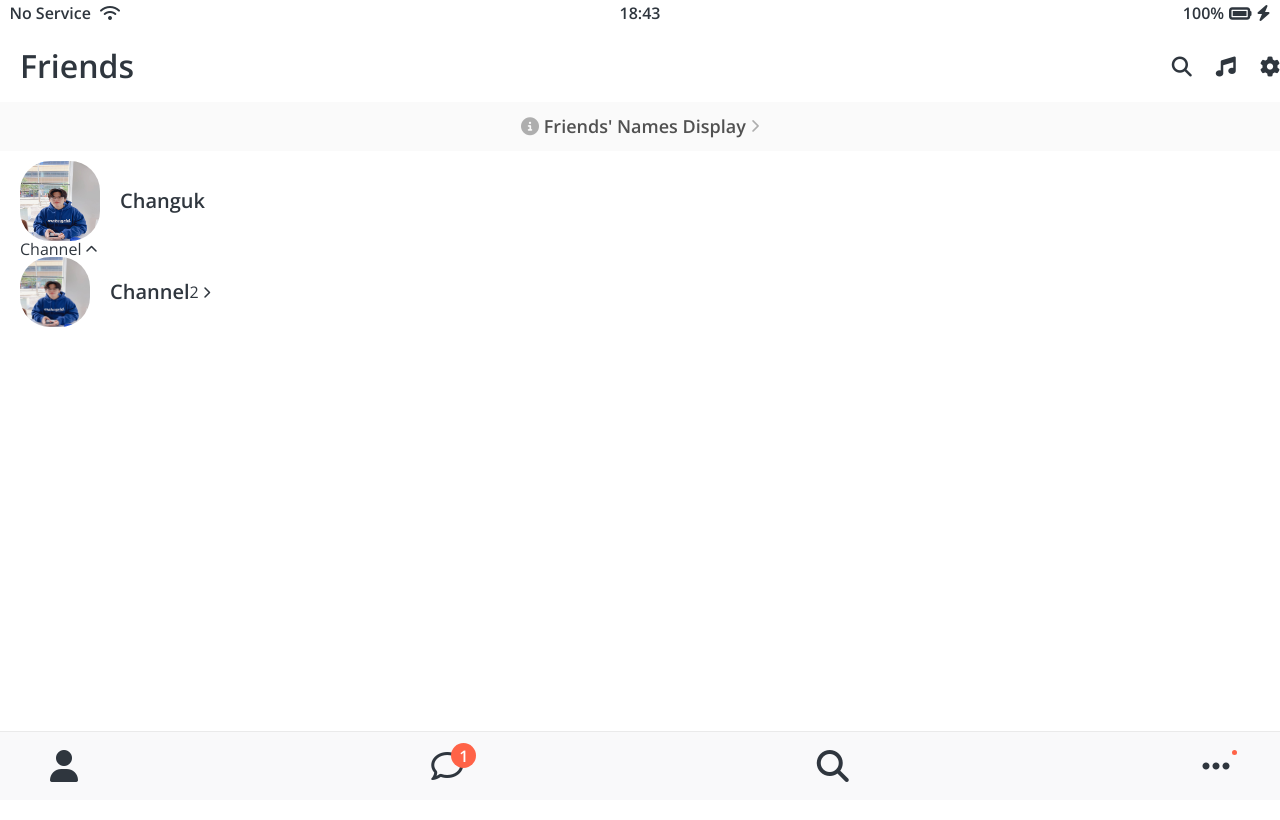
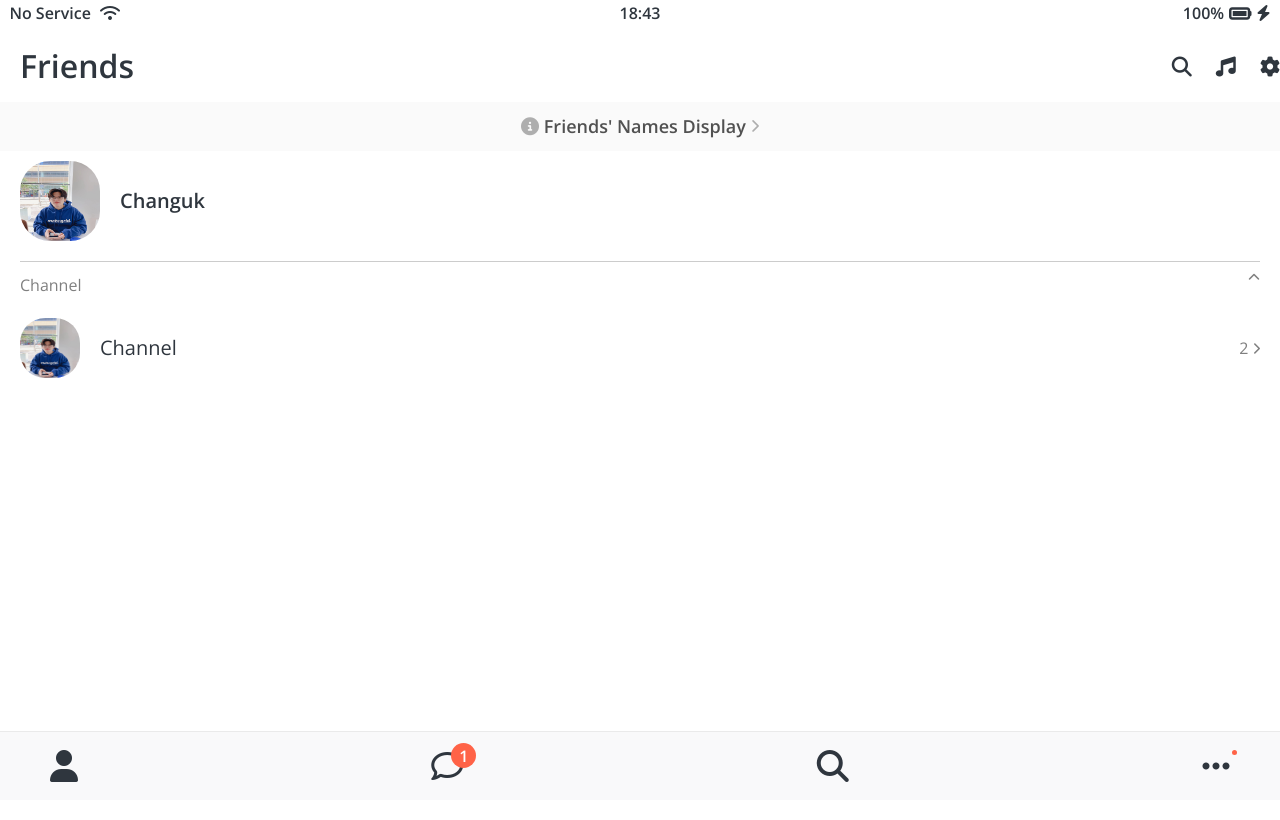
Before and after one commit to funkyblues/kokoa-clone-2021, a plain HTML site: page friends.html in a window 1280 px wide. Shown: the top 820 px of the page. Drawn offline with nearby package versions, Linux system fonts and the light colour scheme.

Commit message:
6.18 Finishing Friends Screen

```diff
--- a/css/components/status-bar.css
+++ b/css/components/status-bar.css
@@ -1,4 +1,5 @@
 .status-bar {
+  background-color: white;
   position: fixed;
   width: 100%;
   display: flex;
--- a/css/components/user-component.css
+++ b/css/components/user-component.css
@@ -1,3 +1,7 @@
+.user-component {
+  justify-content: space-between;
+}
+
 .user-component,
 .user-component__column:first-child {
   display: flex;
@@ -26,3 +30,19 @@
   width: 80px;
   height: 80px;
 }
+
+.user-component__avatar--sm {
+  width: 60px;
+  height: 60px;
+  border-radius: 25px;
+}
+
+.user-component__title--not-bold {
+  font-weight: 400;
+}
+
+.user-component__column:last-child {
+  color: rgba(0, 0, 0, 0.5);
+  align-items: center;
+  justify-content: center;
+}
--- a/css/screens/friends.css
+++ b/css/screens/friends.css
@@ -17,3 +17,16 @@
   padding: 0px var(--horizontal-space);
   /* header와 같은 px만큼 들어감~ */
 }
+
+.friends-screen__channel {
+  margin-top: 20px;
+  border-top: 1px solid rgba(0, 0, 0, 0.2);
+  padding-top: 15px;
+}
+
+.friends-screen__channel-header {
+  margin-bottom: 25px;
+  display: flex;
+  justify-content: space-between;
+  color: rgba(0, 0, 0, 0.5);
+}
--- a/friends.html
+++ b/friends.html
@@ -65,7 +65,9 @@
               class="user-component__avatar user-component__avatar--sm"
             />
             <div class="user-component__text">
-              <h4 class="user-component__title">Channel</h4>
+              <h4 class="user-component__title user-component__title--not-bold">
+                Channel
+              </h4>
               <!--<h6 class="user-component__subtitle">this text whatever</h6>-->
             </div>
           </div>
```
